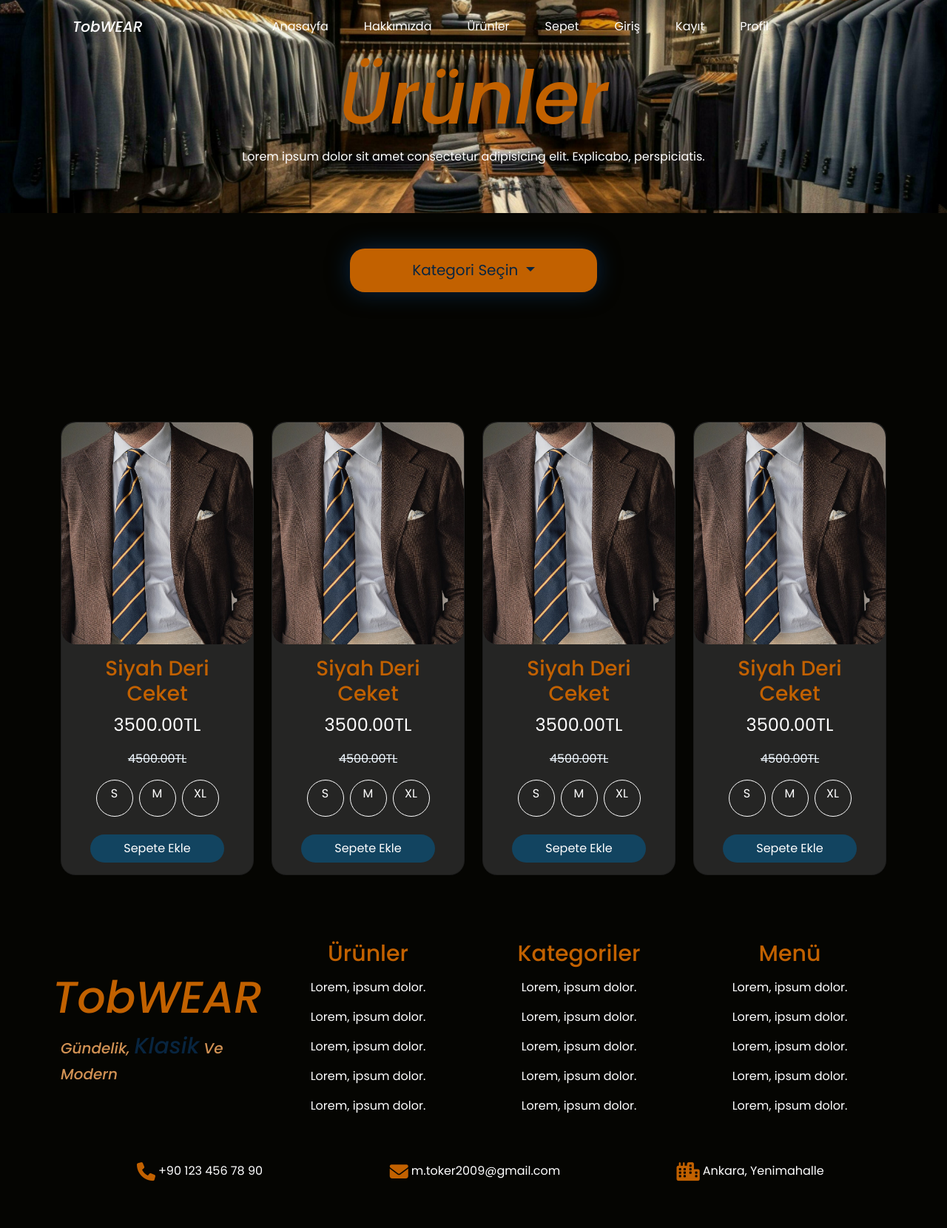
After one commit to MustafaKayra/TobWEAR, a Django app: page /products/ in a window 1280 px wide. The commit adds this page. Shown: the whole page at 74% size. Run offline with Django 5.2, Linux system fonts and the light colour scheme; some libraries are stand-ins or nearby versions.

Commit message:
Ürünler sayfası eklendi

```diff
--- a/shop/views.py
+++ b/shop/views.py
@@ -6,3 +6,6 @@ def index(request):
 
 def about(request):
     return render(request,"about.html")
+
+def products(request):
+    return render(request,"products.html")
--- a/static/css/style.css
+++ b/static/css/style.css
@@ -167,6 +167,12 @@ body {
 #carousel-card {
     background-color: #252524;
     border-radius: 20px;
+    transition: all 0.3s ease;
+}
+
+#carousel-card:hover {
+    transform: scale(1.05);
+    box-shadow: 0 0 10px #c26100;
 }
 
 #product-detail-title {
@@ -731,3 +737,202 @@ body {
     border-radius: 20px;
     box-shadow: 0 0 20px #c26100;
 }
+
+.products-title {
+    color: var(--custom-orange);
+    font-size: 100px;
+    font-family: 'Poppins', sans-serif;
+    font-weight: 500;
+    font-style: italic;
+}
+
+@media (max-width: 768px) {
+    .products-title {
+        color: var(--custom-orange);
+        font-size: 70px;
+        font-family: 'Poppins', sans-serif;
+        font-weight: 500;
+        font-style: italic;
+    }
+}
+
+#products-header-container {
+    background-image: url("../images/modern-men-fashion-in-retail-boutique-store-free-photo.jpg");
+    background-position: center;
+    background-size: cover;
+}
+
+#product-image {
+    width: 100%;
+    height: 150%; /* auto yapılırsa 3 itemde ekranın tamamını kaplar */
+    object-fit: cover;
+    display: block;
+    border-radius: 20px;
+}
+
+.product-image-container {
+    width: 100%;
+    height: 300px;
+    overflow: hidden;
+    border-radius: 20px;
+}
+
+#inputPrice1 {
+    opacity: 0;
+    animation: inputanimation 1.5s forwards;
+    transform: translateY(20px);
+    transition: all 0.3s ease;
+    background: linear-gradient(45deg, #082540, #252524);
+    color: #ffffff !important;
+    border: 2px solid #c26100;
+    border-radius: 20px;
+}
+
+#inputPrice1:hover {
+    opacity: 0;
+    animation: inputanimation 1.5s forwards;
+    transform: translateY(20px);
+    transition: all 0.3s ease;
+    background: linear-gradient(45deg, #082540, #252524);
+    color: #ffffff !important;
+    border: 2px solid #c26100;
+    border-radius: 20px;
+}
+
+#inputPrice1::placeholder {
+    color: #9e9e9e;
+}
+
+#inputPrice2 {
+    opacity: 0;
+    animation: inputanimation 1.5s forwards;
+    transform: translateY(20px);
+    transition: all 0.3s ease;
+    background: linear-gradient(45deg, #082540, #252524);
+    color: #ffffff !important;
+    border: 2px solid #c26100;
+    border-radius: 20px;
+}
+
+#inputPrice2:hover {
+    opacity: 0;
+    animation: inputanimation 1.5s forwards;
+    transform: translateY(20px);
+    transition: all 0.3s ease;
+    background: linear-gradient(45deg, #082540, #252524);
+    color: #ffffff !important;
+    border: 2px solid #c26100;
+    border-radius: 20px;
+}
+
+#inputPrice2::placeholder {
+    color: #9e9e9e;
+}
+
+input::-webkit-outer-spin-button,
+input::-webkit-inner-spin-button {
+    -webkit-appearance: none;
+    margin: 0;
+}
+
+@keyframes inputanimation {
+    100% {
+        opacity: 1;
+        transform: translateY(0);
+    }
+}
+
+#dropdownMenuButton1 {
+    background-color: var(--custom-orange);
+    color: var(--custom-dark-blue);
+    border-radius: 20px;
+    border: 0px;
+    height: 140%;
+    width: 30%;
+    font-size: 20px;
+    box-shadow: 0 0 30px var(--custom-dark-blue);
+    transition: all 0.3s ease;
+}
+
+#dropdownMenuButton1:hover {
+    background-color: var(--custom-orange);
+    color: var(--custom-dark-blue);
+    border-radius: 20px;
+    border: 0px;
+    height: 140%;
+    width: 30%;
+    font-size: 20px;
+    box-shadow: 0 0 30px var(--custom-orange);
+}
+
+@media (max-width: 768px) {
+    #dropdownMenuButton1 {
+        background-color: var(--custom-orange);
+        color: var(--custom-dark-blue);
+        border-radius: 20px;
+        border: 0px;
+        height: 140%;
+        width: 30%;
+        font-size: 20px;
+        box-shadow: 0 0 30px var(--custom-dark-blue);
+        transition: all 0.3s ease;
+        white-space: wrap;
+    }
+
+#dropdownMenuButton1:hover {
+        background-color: var(--custom-orange);
+        color: var(--custom-dark-blue);
+        border-radius: 20px;
+        border: 0px;
+        height: 140%;
+        width: 30%;
+        font-size: 20px;
+        box-shadow: 0 0 30px var(--custom-orange);
+    }
+}
+
+#dropdownList {
+    width: 29%;
+    background-color: var(--custom-dark-blue);
+}
+
+@media (max-width: 768px) {
+    #dropdownList .dropdown-item {
+        background-color: var(--custom-dark-blue);
+        white-space: normal !important;
+        word-wrap: break-word;
+        overflow-wrap: break-word;
+    }
+}
+
+.dropdownlistitem:hover {
+    background-color: var(--custom-orange);
+}
+
+.pricebutton {
+    opacity: 0;
+    animation: pricebuttonanimation 1.5s forwards;
+    transform: translateY(20px);
+    transition: all 0.3s ease;
+    background: linear-gradient(45deg, #082540, #c26100);
+    border: 0px;
+    border-radius: 20px;
+    color: #ffffff;
+    transition: all 0.3s ease;
+    box-shadow: 0 0 10px #082540;
+}
+
+@keyframes pricebuttonanimation {
+    100% {
+        opacity: 1;
+        transform: translateY(0);
+    }
+}
+
+.pricebutton:hover {
+    background: linear-gradient(45deg, #082540, #c26100);
+    border-radius: 20px;
+    color: #ffffff;
+    box-shadow: 0 0 10px #c26100;
+    transform: translateY(0) scale(1.05);
+}
--- a/templates/about.html
+++ b/templates/about.html
@@ -34,7 +34,7 @@
                             <a class="nav-link text-white navbar-text" href="{% url 'about' %}">Hakkımızda</a>
                         </li>
                         <li class="nav-item mx-3">
-                            <a class="nav-link text-white navbar-text" href="#">Ürünler</a>
+                            <a class="nav-link text-white navbar-text" href="{% url 'products' %}">Ürünler</a>
                         </li>
                         <li class="nav-item mx-3">
                             <a class="nav-link text-white navbar-text" href="#">Sepet</a>
--- a/templates/index.html
+++ b/templates/index.html
@@ -36,7 +36,7 @@
                             <a class="nav-link text-white navbar-text" href="{% url 'about' %}">Hakkımızda</a>
                         </li>
                         <li class="nav-item mx-3">
-                            <a class="nav-link text-white navbar-text" href="#">Ürünler</a>
+                            <a class="nav-link text-white navbar-text" href="{% url 'products' %}">Ürünler</a>
                         </li>
                         <li class="nav-item mx-3">
                             <a class="nav-link text-white navbar-text" href="#">Sepet</a>
--- /dev/null
+++ b/templates/products.html
@@ -0,0 +1,306 @@
+<!DOCTYPE html>
+<html lang="en">
+{% load static %}
+
+<head>
+    <meta charset="UTF-8">
+    <meta name="viewport" content="width=device-width, initial-scale=1.0">
+    <link rel="stylesheet" href="{% static 'css/bootstrap.min.css' %}">
+    <link rel="stylesheet" href="{% static 'css/style.css' %}">
+    <link rel="preconnect" href="https://fonts.googleapis.com">
+    <link rel="preconnect" href="https://fonts.gstatic.com" crossorigin>
+    <link
+        href="https://fonts.googleapis.com/css2?family=Outfit&family=Poppins:ital,wght@0,100;0,200;0,300;0,400;0,500;0,600;0,700;0,800;0,900;1,100;1,200;1,300;1,400;1,500;1,600;1,700;1,800;1,900&family=Ubuntu:ital,wght@0,300;0,400;0,500;0,700;1,300;1,400;1,500;1,700&display=swap"
+        rel="stylesheet">
+    <link rel="stylesheet" href="https://cdnjs.cloudflare.com/ajax/libs/font-awesome/6.4.0/css/all.min.css">
+    <title>TobWEAR</title>
+</head>
+
+<body>
+
+
+    <div class="container-fluid pb-5" id="products-header-container">
+        <nav class="navbar navbar-expand-lg py-3">
+            <div class="container justify-content-center">
+                <a class="navbar-brand text-white mx-3 navbar-title" href="/">TobWEAR</a>
+
+                <button class="navbar-toggler" type="button" data-bs-toggle="collapse" data-bs-target="#navbarNav"
+                    aria-controls="navbarNav" aria-expanded="false" aria-label="Toggle navigation">
+                    <span class="navbar-toggler-icon"></span>
+                </button>
+
+                <div class="collapse navbar-collapse justify-content-center" id="navbarNav">
+                    <ul class="navbar-nav">
+                        <li class="nav-item mx-3">
+                            <a class="nav-link text-white navbar-text" href="/">Anasayfa</a>
+                        </li>
+                        <li class="nav-item mx-3">
+                            <a class="nav-link text-white navbar-text" href="{% url 'about' %}">Hakkımızda</a>
+                        </li>
+                        <li class="nav-item mx-3">
+                            <a class="nav-link text-white navbar-text" href="{% url 'products' %}">Ürünler</a>
+                        </li>
+                        <li class="nav-item mx-3">
+                            <a class="nav-link text-white navbar-text" href="#">Sepet</a>
+                        </li>
+                        <li class="nav-item mx-3">
+                            <a class="nav-link text-white navbar-text" href="#">Giriş</a>
+                        </li>
+                        <li class="nav-item mx-3">
+                            <a class="nav-link text-white navbar-text" href="#">Kayıt</a>
+                        </li>
+                        <li class="nav-item mx-3">
+                            <a class="nav-link text-white navbar-text" href="#">Profil</a>
+                        </li>
+                    </ul>
+                </div>
+            </div>
+        </nav>
+
+        <div class="row">
+            <h1 class="text-center products-title">Ürünler</h1>
+            <p class="text-center text-white">Lorem ipsum dolor sit amet consectetur adipisicing elit. Explicabo,
+                perspiciatis.</p>
+        </div>
+    </div>
+
+
+    <div class="container my-4">
+        <div class="row text-center my-5">
+            <div class="dropdown">
+                <button class="btn btn-secondary dropdown-toggle" type="button" id="dropdownMenuButton1"
+                    data-bs-toggle="dropdown" aria-expanded="false">
+                    Kategori Seçin
+                </button>
+                <ul class="dropdown-menu text-center" aria-labelledby="dropdownMenuButton1" id="dropdownList">
+                    <li><a class="dropdown-item text-white dropdownlistitem" href="#">Action</a></li>
+                    <li><a class="dropdown-item text-white dropdownlistitem" href="#">Another action</a></li>
+                    <li><a class="dropdown-item text-white dropdownlistitem" href="#">Something else here</a></li>
+                </ul>
+            </div>
+        </div>
+
+        <div class="row text-center my-5">
+            <div class="form-group row justify-content-center">
+                <div class="col-10 col-md-6 d-md-flex justify-content-center mb-2 mb-md-0 me-auto">
+                    <input type="number" class="form-control d-none" id="inputPrice1" placeholder="En Az Fiyat">
+                </div>
+                <div class="col-10 col-md-6 d-md-flex justify-content-center me-auto">
+                    <input type="number" class="form-control d-none" id="inputPrice2" placeholder="En Çok Fiyat">
+                </div>
+            </div>
+            <div class="price-button d-flex justify-content-center my-5">
+                <button class="btn pricebutton d-none px-5 py-2">Filtrele</button>
+            </div>
+        </div>
+
+        <div class="row">
+            <div class="col-md-3 mb-3">
+                <div class="card" id="carousel-card">
+                    <div class="product-image-container">
+                        <img src="{% static 'images/Aklasu_Journal_-_Last_Minute_Adjustments-1.jpg' %}"
+                            class="img-fluid" id="carousel-image">
+                    </div>
+
+                    <div class="product-detail-container py-3 d-flex flex-column justify-content-center">
+                        <h3 class="text-center px-3" id="product-detail-title">Siyah Deri Ceket</h3>
+                        <p class="text-center text-white px-3 fs-4">3500.00TL</p>
+                        <span class="fs-6 text-center" id="product-detail-span">4500.00TL</span>
+                    </div>
+
+                    <div class="shopping-container d-flex justify-content-center">
+                        <input type="radio" class="btn-check" name="size" id="size-s1" autocomplete="off">
+                        <label class="btn btn-outline-primary mx-1 mb-2" for="size-s1">S</label>
+
+                        <input type="radio" class="btn-check" name="size" id="size-m1" autocomplete="off">
+                        <label class="btn btn-outline-primary mx-1 mb-2" for="size-m1">M</label>
+
+                        <input type="radio" class="btn-check" name="size" id="size-xl1" autocomplete="off">
+                        <label class="btn btn-outline-primary mx-1 mb-2" for="size-xl1">XL</label>
+                    </div>
+
+                    <div class="shopping-button d-flex justify-content-center my-3">
+                        <button class="btn">Sepete Ekle</button>
+                    </div>
+                </div>
+            </div>
+            <div class="col-md-3 mb-3">
+                <div class="card" id="carousel-card">
+                    <div class="product-image-container">
+                        <img src="{% static 'images/Aklasu_Journal_-_Last_Minute_Adjustments-1.jpg' %}"
+                            class="img-fluid" id="carousel-image">
+                    </div>
+
+                    <div class="product-detail-container py-3 d-flex flex-column justify-content-center">
+                        <h3 class="text-center px-3" id="product-detail-title">Siyah Deri Ceket</h3>
+                        <p class="text-center text-white px-3 fs-4">3500.00TL</p>
+                        <span class="fs-6 text-center" id="product-detail-span">4500.00TL</span>
+                    </div>
+
+                    <div class="shopping-container d-flex justify-content-center">
+                        <input type="radio" class="btn-check" name="size" id="size-s2" autocomplete="off">
+                        <label class="btn btn-outline-primary mx-1 mb-2" for="size-s2">S</label>
+
+                        <input type="radio" class="btn-check" name="size" id="size-m2" autocomplete="off">
+                        <label class="btn btn-outline-primary mx-1 mb-2" for="size-m2">M</label>
+
+                        <input type="radio" class="btn-check" name="size" id="size-xl2" autocomplete="off">
+                        <label class="btn btn-outline-primary mx-1 mb-2" for="size-xl2">XL</label>
+                    </div>
+
+                    <div class="shopping-button d-flex justify-content-center my-3">
+                        <button class="btn">Sepete Ekle</button>
+                    </div>
+                </div>
+            </div>
+            <div class="col-md-3 mb-3">
+                <div class="card" id="carousel-card">
+                    <div class="product-image-container">
+                        <img src="{% static 'images/Aklasu_Journal_-_Last_Minute_Adjustments-1.jpg' %}"
+                            class="img-fluid" id="product-image">
+                    </div>
+
+                    <div class="product-detail-container py-3 d-flex flex-column justify-content-center">
+                        <h3 class="text-center px-3" id="product-detail-title">Siyah Deri Ceket</h3>
+                        <p class="text-center text-white px-3 fs-4">3500.00TL</p>
+                        <span class="fs-6 text-center" id="product-detail-span">4500.00TL</span>
+                    </div>
+
+                    <div class="shopping-container d-flex justify-content-center">
+                        <input type="radio" class="btn-check" name="size" id="size-s3" autocomplete="off">
+                        <label class="btn btn-outline-primary mx-1 mb-2" for="size-s3">S</label>
+
+                        <input type="radio" class="btn-check" name="size" id="size-m3" autocomplete="off">
+                        <label class="btn btn-outline-primary mx-1 mb-2" for="size-m3">M</label>
+
+                        <input type="radio" class="btn-check" name="size" id="size-xl3" autocomplete="off">
+                        <label class="btn btn-outline-primary mx-1 mb-2" for="size-xl3">XL</label>
+                    </div>
+
+                    <div class="shopping-button d-flex justify-content-center my-3">
+                        <button class="btn">Sepete Ekle</button>
+                    </div>
+                </div>
+            </div>
+            <div class="col-md-3 mb-3">
+                <div class="card" id="carousel-card">
+                    <div class="product-image-container">
+                        <img src="{% static 'images/Aklasu_Journal_-_Last_Minute_Adjustments-1.jpg' %}"
+                            class="img-fluid" id="carousel-image">
+                    </div>
+
+                    <div class="product-detail-container py-3 d-flex flex-column justify-content-center">
+                        <h3 class="text-center px-3" id="product-detail-title">Siyah Deri Ceket</h3>
+                        <p class="text-center text-white px-3 fs-4">3500.00TL</p>
+                        <span class="fs-6 text-center" id="product-detail-span">4500.00TL</span>
+                    </div>
+
+                    <div class="shopping-container d-flex justify-content-center">
+                        <input type="radio" class="btn-check" name="size" id="size-s4" autocomplete="off">
+                        <label class="btn btn-outline-primary mx-1 mb-2" for="size-s4">S</label>
+
+                        <input type="radio" class="btn-check" name="size" id="size-m4" autocomplete="off">
+                        <label class="btn btn-outline-primary mx-1 mb-2" for="size-m4">M</label>
+
+                        <input type="radio" class="btn-check" name="size" id="size-xl4" autocomplete="off">
+                        <label class="btn btn-outline-primary mx-1 mb-2" for="size-xl4">XL</label>
+                    </div>
+
+                    <div class="shopping-button d-flex justify-content-center my-3">
+                        <button class="btn">Sepete Ekle</button>
+                    </div>
+                </div>
+            </div>
+        </div>
+    </div>
+
+
+    <footer>
+        <div class="container py-5" id="footer-container">
+            <div class="row">
+                <div class="col-md-3 d-flex flex-column justify-content-center align-items-center">
+                    <h1 class="text-center footer-brand-title">TobWEAR</h1>
+                    <p id="footer-brand-paragraph">Gündelik, <span id="footer-brand-span">Klasik</span> Ve Modern</p>
+                </div>
+
+                <div class="col-md-3 d-flex flex-column justify-content-center align-items-center">
+                    <h2 class="text-center pb-2" id="footer-products-title">Ürünler</h2>
+                    <a href="#" class="footer-products-a">
+                        <p class="footer-products text-white">Lorem, ipsum dolor.</p>
+                    </a>
+                    <a href="#" class="footer-products-a">
+                        <p class="footer-products text-white">Lorem, ipsum dolor.</p>
+                    </a>
+                    <a href="#" class="footer-products-a">
+                        <p class="footer-products text-white">Lorem, ipsum dolor.</p>
+                    </a>
+                    <a href="#" class="footer-products-a">
+                        <p class="footer-products text-white">Lorem, ipsum dolor.</p>
+                    </a>
+                    <a href="#" class="footer-products-a">
+                        <p class="footer-products text-white">Lorem, ipsum dolor.</p>
+                    </a>
+                </div>
+
+                <div class="col-md-3 d-flex flex-column justify-content-center align-items-center">
+                    <h2 class="text-center pb-2" id="footer-products-title">Kategoriler</h2>
+                    <a href="#" class="footer-products-a">
+                        <p class="footer-products text-white">Lorem, ipsum dolor.</p>
+                    </a>
+                    <a href="#" class="footer-products-a">
+                        <p class="footer-products text-white">Lorem, ipsum dolor.</p>
+                    </a>
+                    <a href="#" class="footer-products-a">
+                        <p class="footer-products text-white">Lorem, ipsum dolor.</p>
+                    </a>
+                    <a href="#" class="footer-products-a">
+                        <p class="footer-products text-white">Lorem, ipsum dolor.</p>
+                    </a>
+                    <a href="#" class="footer-products-a">
+                        <p class="footer-products text-white">Lorem, ipsum dolor.</p>
+                    </a>
+                </div>
+
+                <div class="col-md-3 d-flex flex-column justify-content-center align-items-center">
+                    <h2 class="text-center pb-2" id="footer-products-title">Menü</h2>
+                    <a href="#" class="footer-products-a">
+                        <p class="footer-products text-white">Lorem, ipsum dolor.</p>
+                    </a>
+                    <a href="#" class="footer-products-a">
+                        <p class="footer-products text-white">Lorem, ipsum dolor.</p>
+                    </a>
+                    <a href="#" class="footer-products-a">
+                        <p class="footer-products text-white">Lorem, ipsum dolor.</p>
+                    </a>
+                    <a href="#" class="footer-products-a">
+                        <p class="footer-products text-white">Lorem, ipsum dolor.</p>
+                    </a>
+                    <a href="#" class="footer-products-a">
+                        <p class="footer-products text-white">Lorem, ipsum dolor.</p>
+                    </a>
+                </div>
+            </div>
+            <div class="row mt-5">
+                <div class="footer-contact d-flex flex-column flex-md-row justify-content-center align-items-center">
+                    <div class="col-md-4 pb-3">
+                        <span class="text-white d-flex justify-content-center"><i
+                                class="fa-solid fa-phone contact-icon px-1"></i> +90 123 456 78 90 </span>
+                    </div>
+                    <div class="col-md-4 pb-3">
+                        <span class="text-white d-flex justify-content-center"><i
+                                class="fa-solid fa-envelope contact-icon px-1"></i> m.toker2009@gmail.com</span>
+                    </div>
+                    <div class="col-md-4 pb-3">
+                        <span class="text-white d-flex justify-content-center"><i
+                                class="fa-solid fa-city contact-icon px-1"></i> Ankara, Yenimahalle</span>
+                    </div>
+                </div>
+            </div>
+        </div>
+    </footer>
+
+
+    <script src="{% static 'js/bootstrap.bundle.min.js' %}"></script>
+    <script src="{% static 'js/main.js' %}"></script>
+</body>
+</html>
--- a/tobwear/urls.py
+++ b/tobwear/urls.py
@@ -5,5 +5,6 @@ from shop import views
 urlpatterns = [
     path('admin/', admin.site.urls),
     path('', views.index, name="index"),
-    path('about/',views.about,name="about")
+    path('about/',views.about,name="about"),
+    path('products/',views.products,name="products")
 ]
```
Also changed, not shown: static/js/main.js (+29 -4 lines), static/images/modern-men-fashion-in-retail-boutique-store-free-photo.jpg (added).
